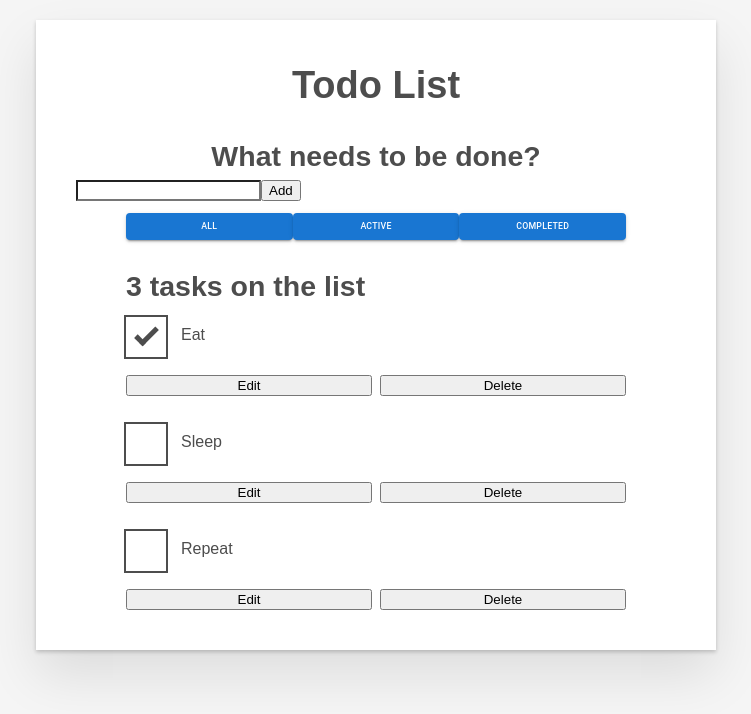
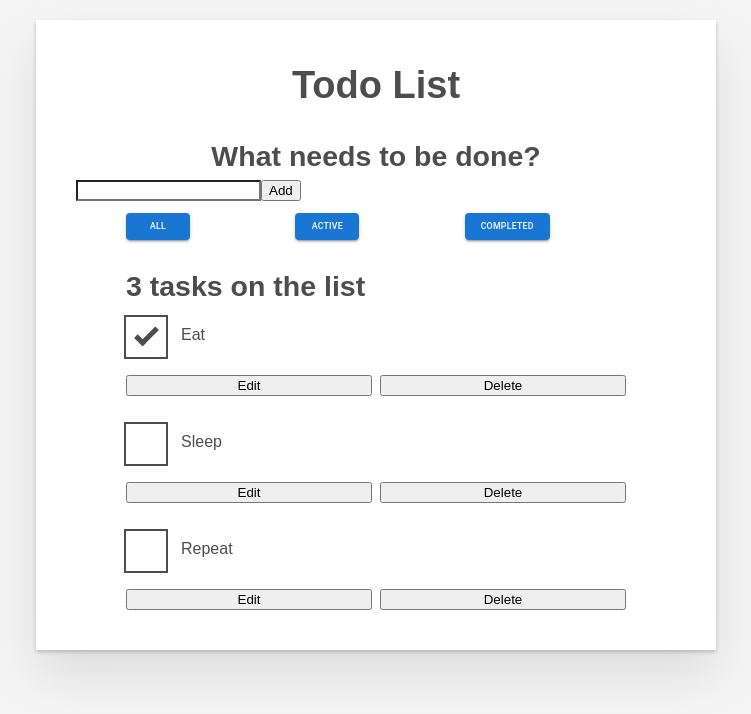
Before and after one commit to LinusErikNilsson/React-Todo-App, a React (Create React App) app: page / in a window 1280 px wide. Shown: the top 714 px of the page, without its empty margins (264-1015 px from the left). Built offline with nearby package versions, Linux system fonts and the light colour scheme.

Commit message:
Added Stack spacing for FilterButton

```diff
--- a/src/components/FilterButton.js
+++ b/src/components/FilterButton.js
@@ -1,9 +1,13 @@
 import React from "react";
 import Button from "@mui/material/Button";
+import Stack from "@mui/material/Stack";
 
 
 function FilterButton(props) {
     return (
+
+        <Stack spacing={2} direction="row">
+
             <Button
                 variant="contained"
                 type="button"
@@ -15,6 +19,7 @@ function FilterButton(props) {
                 <span className="visually-hidden"> tasks</span>
 
             </Button>
+        </Stack>
 
     );
 }
```
Lines whose indentation alone changed are shown as unchanged.
